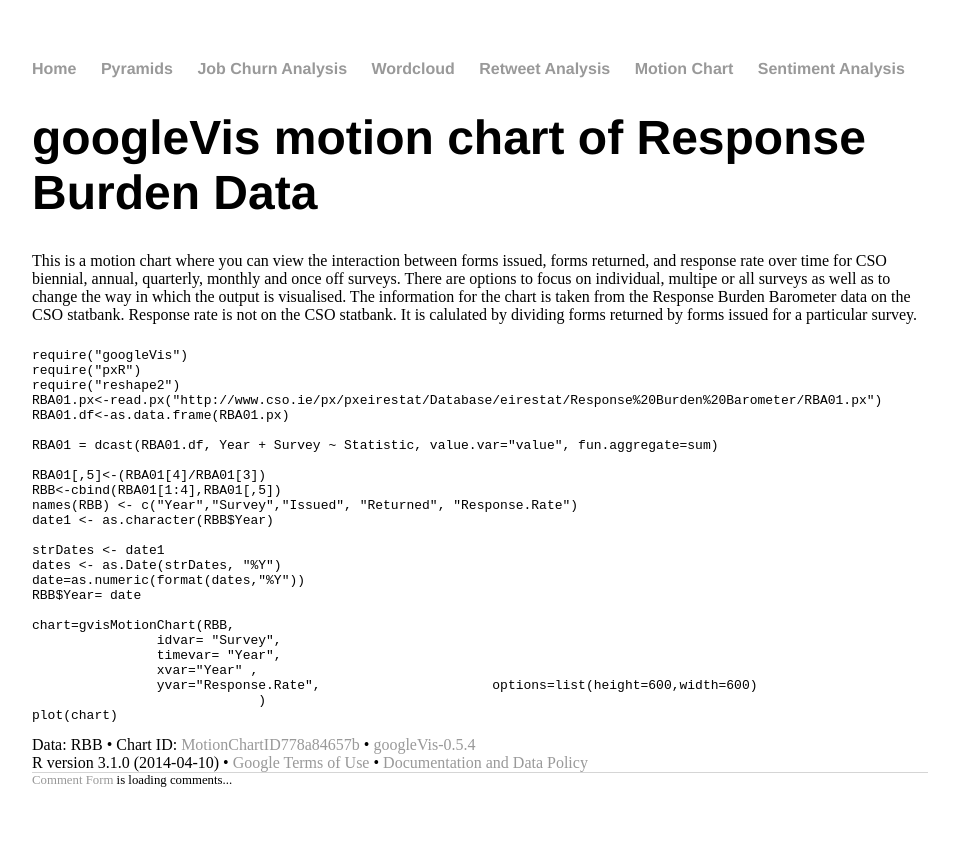
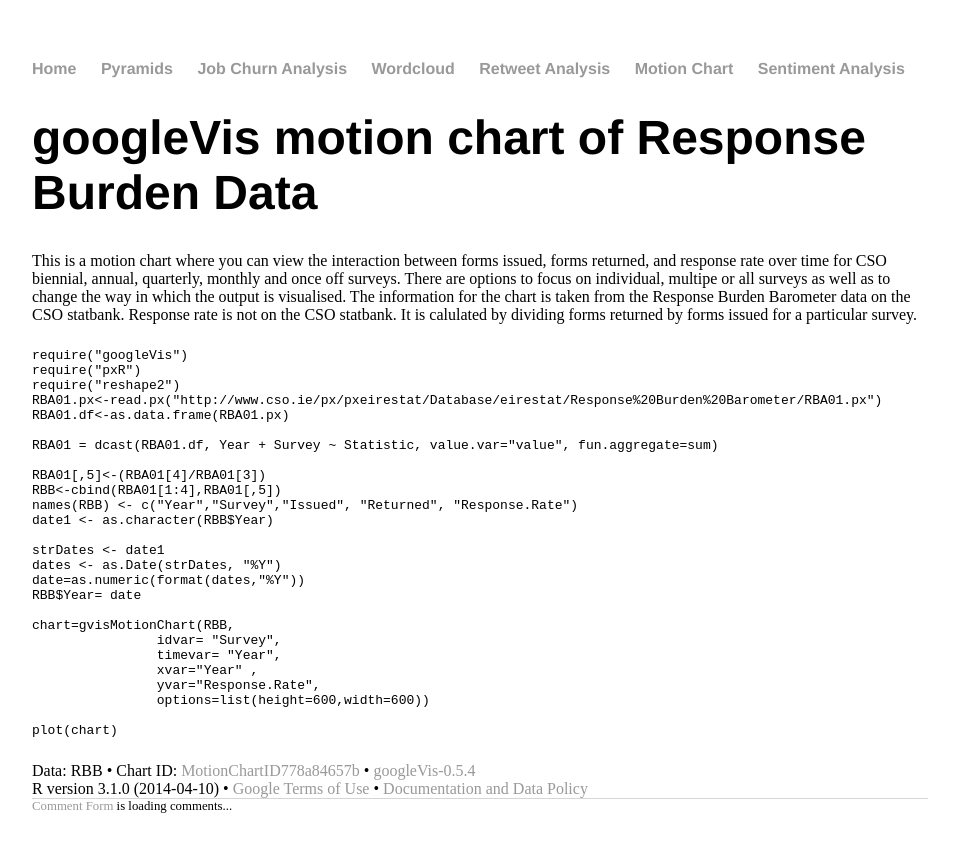
Before and after one commit to CorkDataAnalytics/CorkDataAnalytics.github.io, a Jekyll site: the page built from Motion/index.html, in a window 1280 px wide. Shown: the top 852 px of the page, without its empty margins (160-1119 px from the left). Built offline with Jekyll 4.4.1, drawn with Linux system fonts in a browser that asks for light colours; comment, search, counter and statistics services are not loaded.

Commit message:
Update index.html

```diff
--- a/Motion/index.html
+++ b/Motion/index.html
@@ -27,9 +27,11 @@ chart=gvisMotionChart(RBB,
                 idvar= &quot;Survey&quot;,
                 timevar= &quot;Year&quot;,
                 xvar=&quot;Year&quot; ,
-                yvar=&quot;Response.Rate&quot;,                      options=list(height=600,width=600)
-                             )
+                yvar=&quot;Response.Rate&quot;,
+                options=list(height=600,width=600))
+
 plot(chart) </code></pre>
+<p></p>
 </div>
 
 
```
